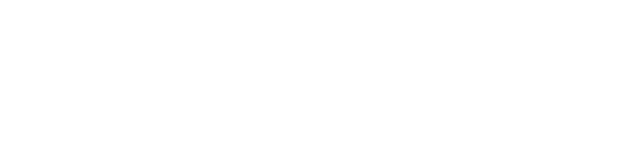
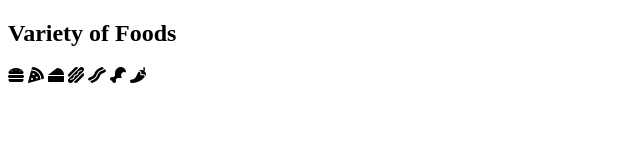
Before and after one commit to johannamag/vanilla-food-website, a plain HTML site: page index.html in a window 1280 px wide. Shown: the whole page, without its empty margins (0-640 px from the left). Drawn offline with Linux system fonts and the light colour scheme.

Commit message:
added html section one

```diff
--- a/index.html
+++ b/index.html
@@ -1,14 +1,30 @@
 <!DOCTYPE html>
 <html lang="en">
-<head>
-    <meta charset="UTF-8">
-    <meta name="viewport" content="width=device-width, initial-scale=1.0">
+  <head>
+    <meta charset="UTF-8" />
+    <meta name="viewport" content="width=device-width, initial-scale=1.0" />
     <title>Foods</title>
-    <link rel="stylesheet" href="style.css">
-    <link rel="stylesheet" href="https://cdnjs.cloudflare.com/ajax/libs/font-awesome/5.15.1/css/all.min.css">
-</head>
-<body>
-
-        <script src="script.js"></script>
-</body>
+    <link rel="stylesheet" href="style.css" />
+    <link
+      rel="stylesheet"
+      href="https://cdnjs.cloudflare.com/ajax/libs/font-awesome/5.15.1/css/all.min.css"
+    />
+  </head>
+  <body>
+    <div class="container">
+      <section class="section-1">
+        <h1 class="section-heading">Variety of Foods</h1>
+        <div class="section-1-icons">
+          <i class="fas fa-hamburger"></i>
+          <i class="fas fa-pizza-slice"></i>
+          <i class="fas fa-cheese"></i>
+          <i class="fas fa-hotdog"></i>
+          <i class="fas fa-bacon"></i>
+          <i class="fas fa-drumstick-bite"></i>
+          <i class="fas fa-pepper-hot"></i>
+        </div>
+      </section>
+    </div>
+    <script src="script.js"></script>
+  </body>
 </html>
```
